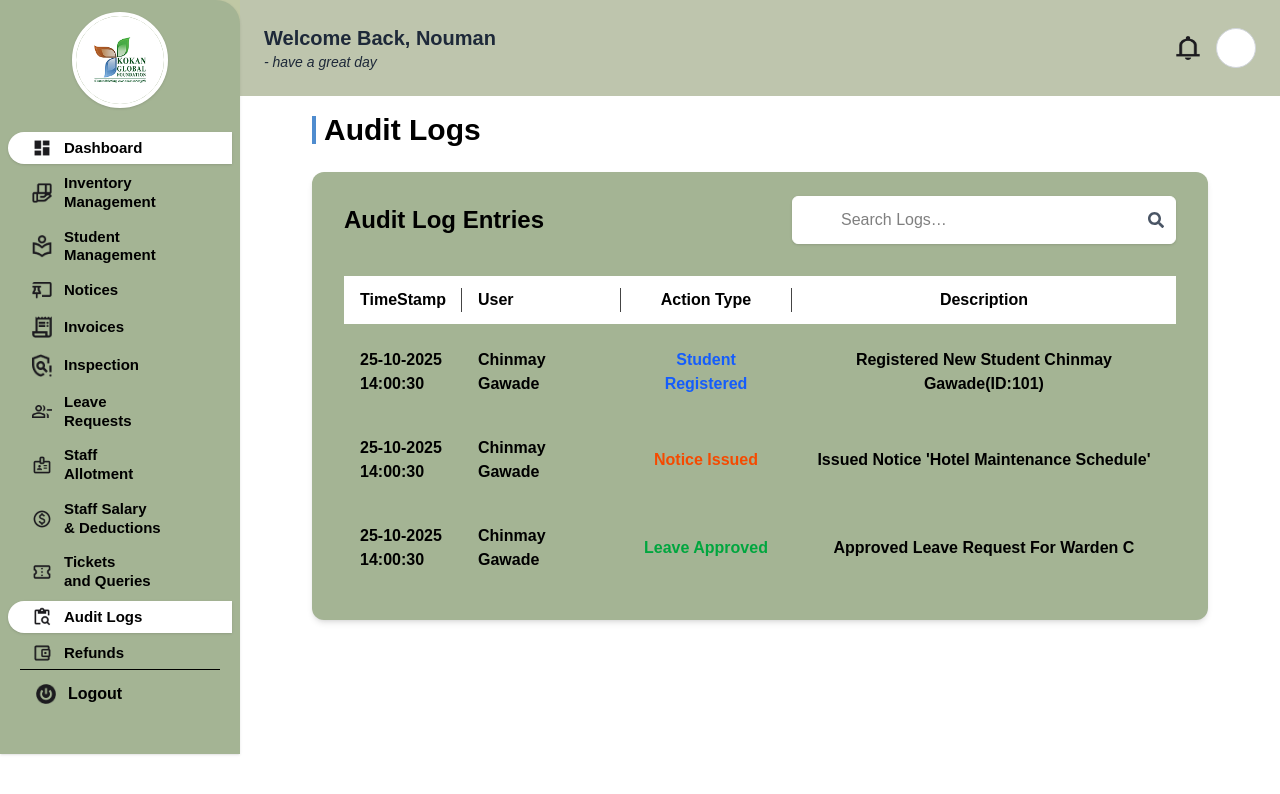
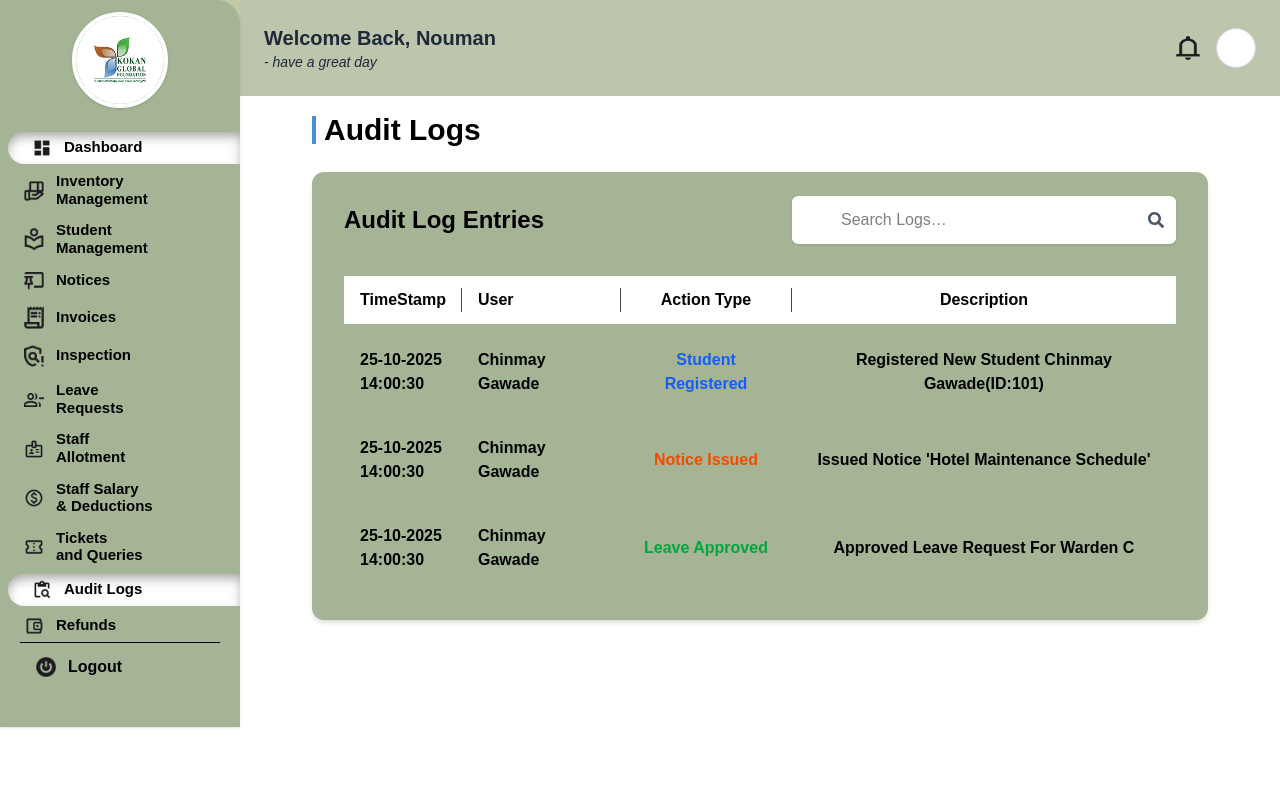
Before and after one commit to dev-nexcore/HM_ADMIN, a Next.js app: page /audit in a window 1280 px wide. Shown: the top 794 px of the page. Built offline with nearby package versions, Linux system fonts and the light colour scheme.

Commit message:
done by pranali

```diff
--- a/src/components/home/sidebar.jsx
+++ b/src/components/home/sidebar.jsx
@@ -23,39 +23,15 @@ export default function Sidebar() {
 
   const navItems = [
     { label: "Dashboard", icon: "/photos/dashboard.png", href: "/dashboard" },
-    {
-      label: "Inventory<br/>Management",
-      icon: "/photos/inventory.png",
-      href: "/inventory",
-    },
-    {
-      label: "Student<br/>Management",
-      icon: "/photos/student.png",
-      href: "/management",
-    },
+    { label: "Inventory<br/>Management", icon: "/photos/inventory.png", href: "/inventory" },
+    { label: "Student<br/>Management", icon: "/photos/student.png", href: "/management" },
     { label: "Notices", icon: "/photos/notice.png", href: "/notices" },
     { label: "Invoices", icon: "/photos/invoice.png", href: "/invoices" },
     { label: "Inspection", icon: "/photos/inspection.png", href: "/inspection" },
-    {
-      label: "Leave<br/>Requests",
-      icon: "/photos/leave.png",
-      href: "/leave-requests",
-    },
-    {
-      label: "Staff<br/>Allotment",
-      icon: "/photos/staff.png",
-      href: "/staffallotment",
-    },
-    {
-      label: "Staff Salary<br/>& Deductions",
-      icon: "/photos/salary.png",
-      href: "/staffsalary",
-    },
-    {
-      label: "Tickets<br/>and Queries",
-      icon: "/photos/tickets.png",
-      href: "/ticket",
-    },
+    { label: "Leave<br/>Requests", icon: "/photos/leave.png", href: "/leave-requests" },
+    { label: "Staff<br/>Allotment", icon: "/photos/staff.png", href: "/staffallotment" },
+    { label: "Staff Salary<br/>& Deductions", icon: "/photos/salary.png", href: "/staffsalary" },
+    { label: "Tickets<br/>and Queries", icon: "/photos/tickets.png", href: "/ticket" },
     { label: "Audit Logs", icon: "/photos/audit.png", href: "/audit" },
     { label: "Refunds", icon: "/photos/refund.png", href: "/refunds" },
   ];
@@ -66,13 +42,17 @@ export default function Sidebar() {
     router.push("/");
   };
 
+  // ✅ Full width, left rounded, right touching sidebar
 const getLinkClass = (href, label) =>
-  `flex items-center gap-3 px-2 py-1.5 transition-all duration-200 text-[15px] font-semibold w-full cursor-pointer
+  `flex items-center gap-3 px-2 py-1.5 transition-all duration-200 text-[15px] font-semibold cursor-pointer
    ${
      active === label || pathname === href
-       ? "bg-white text-black shadow rounded-l-full pl-6 pr-0"
-       : "hover:bg-white/30 text-black pl-6 pr-0"
+       ? "bg-white text-black rounded-l-full pl-6 w-[calc(100%-8px)] ml-2 shadow-[inset_0_6px_12px_-2px_rgba(100,100,100,0.6)]"
+       : "hover:bg-white/30 text-black pl-6 w-full"
    }`;
+
+
+
 
 
   return (
@@ -111,12 +91,12 @@ export default function Sidebar() {
           </div>
         </div>
 
-
         {/* Nav items */}
-        <ul className="flex flex-col gap-1 w-full px-2">
+        {/* ✅ Removed px-2 to remove right gap */}
+        <ul className="flex flex-col gap-1 w-full px-0">
           {navItems.map(({ label, icon, href }) => (
-            <li key={label} onClick={() => setActive(label)}>
-              <Link href={href}>
+            <li key={label} className="w-full" onClick={() => setActive(label)}>
+              <Link href={href} className="block w-full">
                 <div className={getLinkClass(href, label)}>
                   <Image
                     src={icon}
@@ -125,8 +105,10 @@ export default function Sidebar() {
                     height={20}
                     className="shrink-0"
                   />
+                  {/* ✅ Text shifted up */}
                   <span
-                    className="break-words leading-tight"
+                    className="break-words leading-tight -mt-0.5"
+                    style={{ lineHeight: "1.1rem" }}
                     dangerouslySetInnerHTML={{ __html: label }}
                   />
                 </div>
@@ -140,7 +122,7 @@ export default function Sidebar() {
           <hr className="border-t border-black mb-3" />
           <button
             onClick={() => setShowLogoutConfirm(true)}
-            className="flex items-center justify-start gap-3 text-black px-4 -pt-3 rounded-full hover:bg-[#3E522D] w-full font-semibold"
+            className="flex items-center justify-start gap-3 text-black px-4 rounded-full hover:bg-[#3E522D] w-full font-semibold"
           >
             <Image src="/photos/logout.png" alt="Logout" width={20} height={20} />
             Logout
@@ -166,14 +148,13 @@ export default function Sidebar() {
             <div className="flex gap-4">
               <button
                 onClick={handleLogout}
-                className="bg-white text-[#4A633E] font-semibold px-5 py-2 rounded-full hover:bg-[#D7E3C8] "
+                className="bg-white text-[#4A633E] font-semibold px-5 py-2 rounded-full hover:bg-[#D7E3C8]"
               >
                 Yes
               </button>
               <button
                 onClick={() => setShowLogoutConfirm(false)}
-                className="bg-[#4A633E] text-white font-semibold px-5 py-2 rounded-full hover:bg-[#3E522D]"
-              >
+                className="bg-[#4A633E] text-white font-semibold px-5 py-2 rounded-full hover:bg-[#3E522D]">
                 No
               </button>
             </div>
```
Lines whose indentation alone changed are shown as unchanged.
